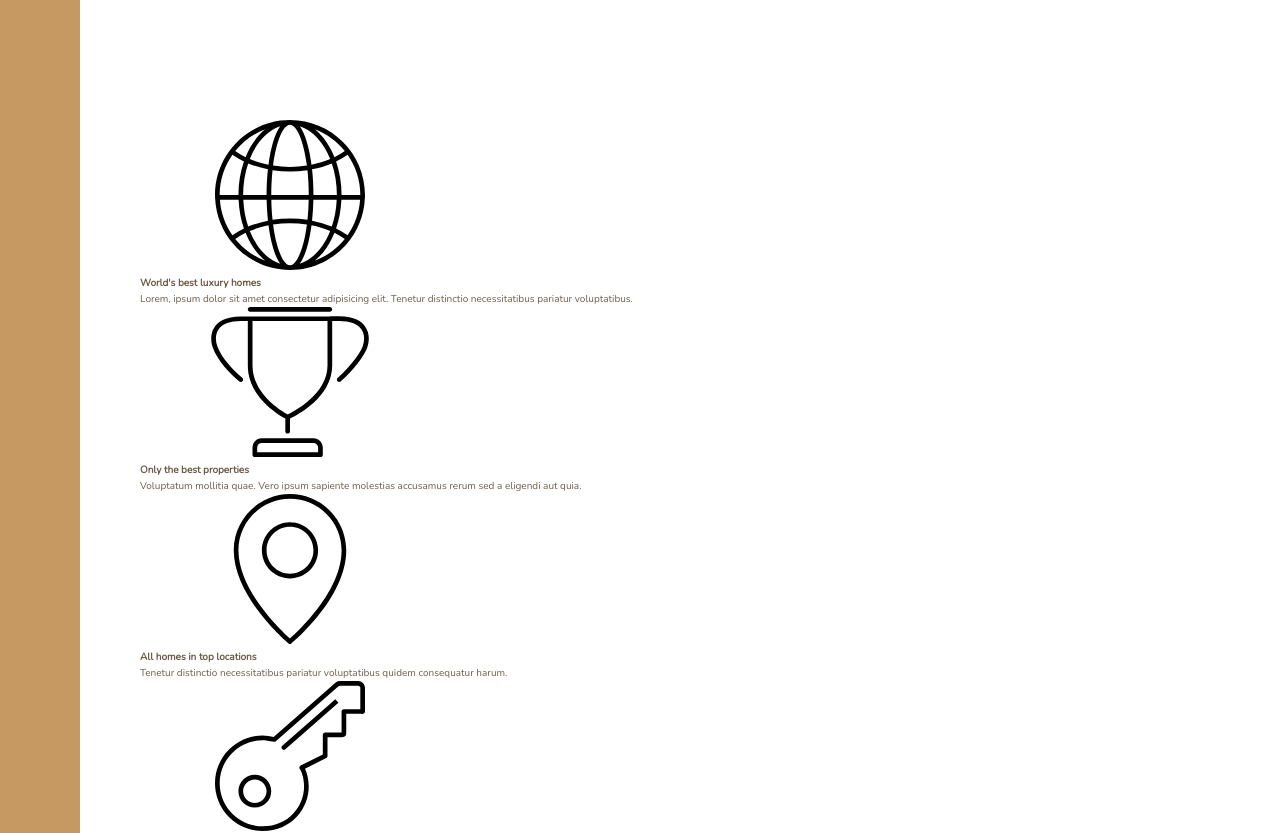
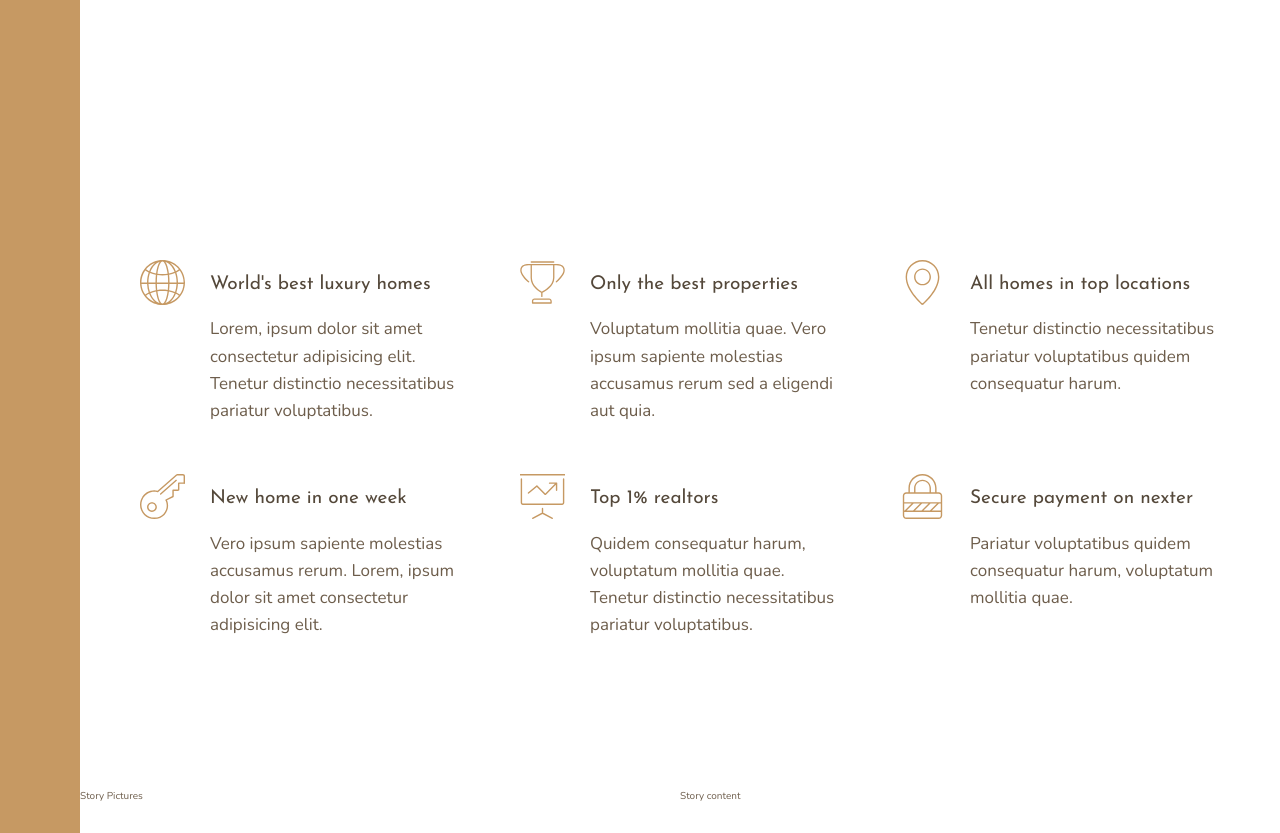
Before and after one commit to dubrova-ivan/lp-css-grid, a website: page index.html in a window 1280 px wide. Shown: the part 520-1353 px from the top of the page. Drawn offline with nearby package versions, Linux system fonts and the light colour scheme; files that its build step writes are made by us from their sources.

Commit message:
Add styles for Features section

```diff
--- a/index.html
+++ b/index.html
@@ -20,42 +20,42 @@
                 <svg class="feature__icon">
                     <use xlink:href="img/sprite.svg#icon-global"></use>
                 </svg>
-                <h4 class="heading-4">World's best luxury homes</h4>
+                <h4 class="heading-4 heading-4--dark">World's best luxury homes</h4>
                 <p class="feature__text">Lorem, ipsum dolor sit amet consectetur adipisicing elit. Tenetur distinctio necessitatibus pariatur voluptatibus.</p>
             </div>
             <div class="feature">
                 <svg class="feature__icon">
                     <use xlink:href="img/sprite.svg#icon-trophy"></use>
                 </svg>
-                <h4 class="heading-4">Only the best properties</h4>
+                <h4 class="heading-4 heading-4--dark">Only the best properties</h4>
                 <p class="feature__text">Voluptatum mollitia quae. Vero ipsum sapiente molestias accusamus rerum sed a eligendi aut quia.</p>
             </div>
             <div class="feature">
                 <svg class="feature__icon">
                     <use xlink:href="img/sprite.svg#icon-map-pin"></use>
                 </svg>
-                <h4 class="heading-4">All homes in top locations</h4>
+                <h4 class="heading-4 heading-4--dark">All homes in top locations</h4>
                 <p class="feature__text">Tenetur distinctio necessitatibus pariatur voluptatibus quidem consequatur harum.</p>
             </div>
             <div class="feature">
                 <svg class="feature__icon">
                     <use xlink:href="img/sprite.svg#icon-key"></use>
                 </svg>
-                <h4 class="heading-4">New home in one week</h4>
+                <h4 class="heading-4 heading-4--dark">New home in one week</h4>
                 <p class="feature__text">Vero ipsum sapiente molestias accusamus rerum. Lorem, ipsum dolor sit amet consectetur adipisicing elit.</p>
             </div>
             <div class="feature">
                 <svg class="feature__icon">
                     <use xlink:href="img/sprite.svg#icon-presentation"></use>
                 </svg>
-                <h4 class="heading-4">Top 1% realtors</h4>
+                <h4 class="heading-4 heading-4--dark">Top 1% realtors</h4>
                 <p class="feature__text">Quidem consequatur harum, voluptatum mollitia quae. Tenetur distinctio necessitatibus pariatur voluptatibus.</p>
             </div>
             <div class="feature">
                 <svg class="feature__icon">
                     <use xlink:href="img/sprite.svg#icon-lock"></use>
                 </svg>
-                <h4 class="heading-4">Secure payment on nexter</h4>
+                <h4 class="heading-4 heading-4--dark">Secure payment on nexter</h4>
                 <p class="feature__text">Pariatur voluptatibus quidem consequatur harum, voluptatum mollitia quae.</p>
             </div>
         </div>
--- a/sass/_features.scss
+++ b/sass/_features.scss
@@ -1,3 +1,29 @@
 .features {
     grid-column: center-start / center-end;
+
+    margin: 15rem 0;
+
+    display: grid;
+    grid-template-columns: repeat(auto-fit, minmax(25rem, 1fr));
+    grid-gap: 6rem;
+    align-items: start;
 }
+
+.feature {
+    display: grid;
+    grid-template-columns: min-content 1fr;
+    grid-column-gap: 2.5rem;
+    grid-row-gap: 1.5rem;
+
+    &__icon {
+        fill: $color-primary;
+        width: 4.5rem;
+        height: 4.5rem;
+        grid-row: 1 / span 2;
+        transform: translateY(-1rem);
+    }
+
+    &__text {
+        font-size: 1.7rem;
+    }
+}
--- a/sass/_typography.scss
+++ b/sass/_typography.scss
@@ -0,0 +1,29 @@
+%heading {
+    font-family: $font-display;
+    font-weight: 400;
+}
+
+.heading-1 {
+    @extend %heading;
+}
+
+.heading-2 {
+    @extend %heading;
+}
+
+.heading-3 {
+    @extend %heading;
+}
+
+.heading-4 {
+    @extend %heading;
+    font-size: 1.9rem;
+
+    &--light {
+        color: $color-grey-light-1;
+    }
+
+    &--dark {
+        color: $color-grey-dark-1;
+    }
+}
```
